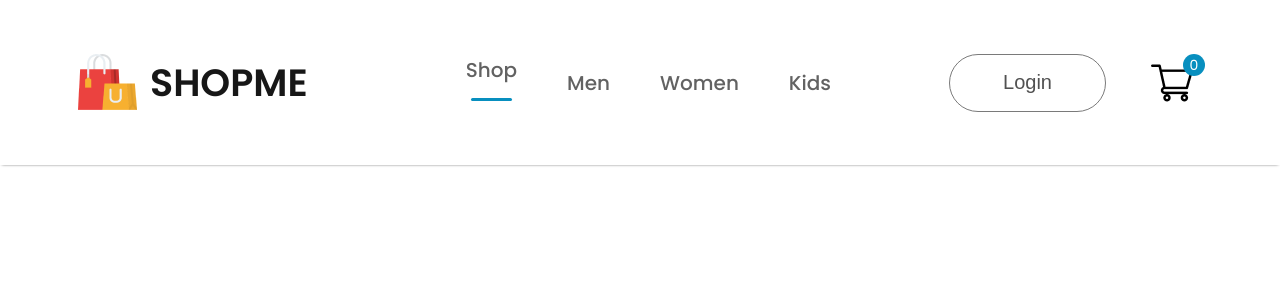
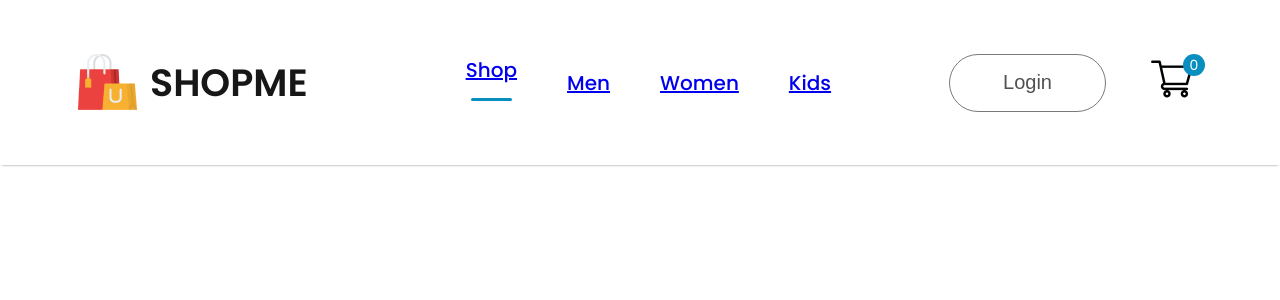
Before and after one commit to profAnant/shopme, a React (Create React App) app in the folder frontend/: page /cart in a window 1280 px wide. Shown: the top 300 px of the page. Built offline with nearby package versions, Linux system fonts and the light colour scheme.

Commit message:
Added link and route for the different sections like mens women and login cart

```diff
--- a/frontend/src/App.js
+++ b/frontend/src/App.js
@@ -1,11 +1,28 @@
 
 import './App.css';
 import Navbar from './Components/NavBar/navbar';
-
+import { BrowserRouter,Routes,Route} from 'react-router-dom';
+import Shop from './Pages/Shop';
+import ShopCategory from './Pages/ShopCategory';
+import Product from './Pages/Product';
+import Cart from './Pages/Cart';
+import LoginSignup from './Pages/LoginSignup';
 function App() {
   return (
     <div >
+      <BrowserRouter>
       <Navbar/>
+      <Routes>
+        <Route path='/' element={<Shop/>}/>
+        <Route path='/men' element={<ShopCategory category="men"/>}/>
+        <Route path='/women' element={<ShopCategory category="women"/>}/>
+        <Route path='/kids' element={<ShopCategory category="kid"/>}/>
+        <Route path='/product' element={<Product/>}/>
+          <Route path=':productId' element={<Product/>}/>
+          <Route path='/cart' element={<Cart/>}/>
+          <Route path='/login' element={<LoginSignup/>}/>
+      </Routes>
+      </BrowserRouter>
     </div>
   );
 }
--- a/frontend/src/Components/NavBar/navbar.jsx
+++ b/frontend/src/Components/NavBar/navbar.jsx
@@ -2,6 +2,7 @@
 import './navbar.css'
 import logo from '../Assets/logo.png'
 import cart_icon from '../Assets/cart_icon.png'
+import { Link } from 'react-router-dom'
 const Navbar=()=>{
 
     const [menu,setmenu]= useState("shop");
@@ -13,14 +14,14 @@
                 <p>SHOPME</p>
             </div>
             <ul className="nav-menu">
-                <li onClick={()=>{setmenu("shop")}}>Shop{menu==="shop"?<hr/>:<></>}</li>
-                <li onClick={()=>{setmenu("men")}}>Men{menu==="men"?<hr/>:<></>}</li>
-                <li onClick={()=>{setmenu("women")}}>Women{menu==="women"?<hr/>:<></>}</li>
-                <li onClick={()=>{setmenu("kids")}}>Kids{menu==="kids"?<hr/>:<></>}</li>
+                <li onClick={()=>{setmenu("shop")}}><Link to='/'>Shop</Link>{menu==="shop"?<hr/>:<></>}</li>
+                <li onClick={()=>{setmenu("men")}}><Link to='/men'>Men</Link>{menu==="men"?<hr/>:<></>}</li>
+                <li onClick={()=>{setmenu("women")}}><Link to='/women'>Women</Link>{menu==="women"?<hr/>:<></>}</li>
+                <li onClick={()=>{setmenu("kids")}}><Link to='/kids'>Kids</Link>{menu==="kids"?<hr/>:<></>}</li>
             </ul>
             <div className="nav-login-cart">
-                <button>Login</button>
-                <img src={cart_icon} alt="" />
+                <Link to='/login'><button>Login</button></Link>
+                <Link to='/cart'><img src={cart_icon} alt="" /></Link>
                 <div className="nav-cart-count">0</div>
             </div>
         </div>
--- a/frontend/src/Pages/Cart.jsx
+++ b/frontend/src/Pages/Cart.jsx
@@ -0,0 +1,9 @@
+import React from 'react'
+const Cart=()=>{
+    return (
+        <div>
+
+        </div>
+    )
+}
+export default Cart
--- a/frontend/src/Pages/Product.jsx
+++ b/frontend/src/Pages/Product.jsx
@@ -0,0 +1,9 @@
+import React from 'react'
+const Product=()=>{
+    return (
+        <div>
+
+        </div>
+    )
+}
+export default Product
--- a/frontend/src/Pages/ShopCategory.jsx
+++ b/frontend/src/Pages/ShopCategory.jsx
@@ -0,0 +1,9 @@
+import React from 'react'
+const ShopCategory=()=>{
+    return (
+        <div>
+
+        </div>
+    )
+}
+export default ShopCategory
```
